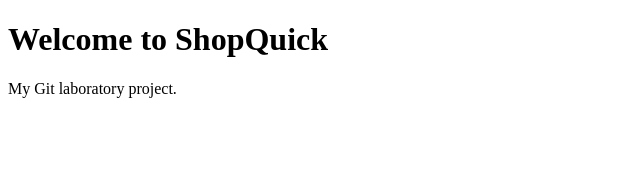
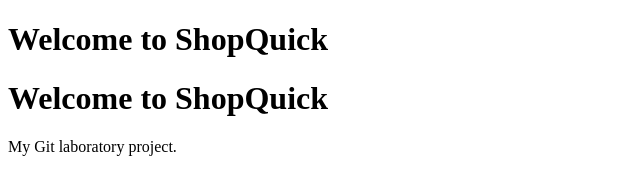
Before and after one commit to Achmness/bsit3-git-lab, a plain HTML site: page index.html in a window 1280 px wide. Shown: the whole page, without its empty margins (0-640 px from the left). Drawn offline with Linux system fonts and the light colour scheme.

Commit message:
Update header

```diff
--- a/index.html
+++ b/index.html
@@ -7,6 +7,7 @@
     <header>
         <h1>Welcome to ShopQuick</h1>
     </header>
+    <h1>Welcome to ShopQuick</h1>
     <main>
         <p>My Git laboratory project.</p>
     </main>
```
